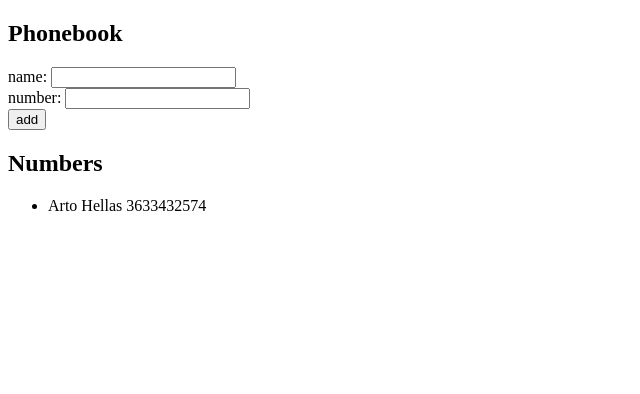
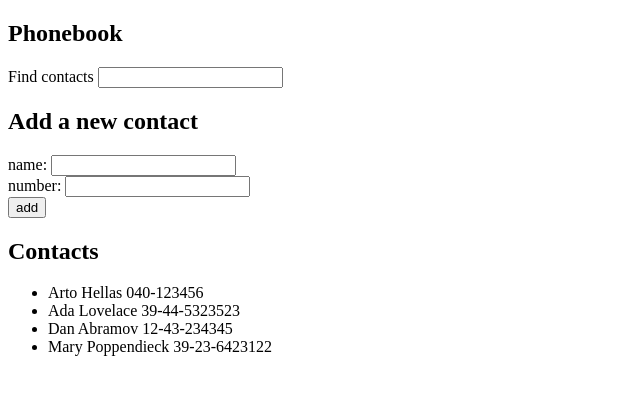
Before and after one commit to judithrea/Full-Stack-Open, a React (Vite) app in the folder part 2/phonebook/: page / in a window 1280 px wide. Shown: the top 394 px of the page, without its empty margins (0-640 px from the left). Built offline with nearby package versions, Linux system fonts and the light colour scheme.

Commit message:
2.9 done

```diff
--- a/part 2/phonebook/src/App.jsx
+++ b/part 2/phonebook/src/App.jsx
@@ -2,12 +2,16 @@ import { useState } from 'react'
 
 const App = () => {
   const [persons, setPersons] = useState([
-    { name: 'Arto Hellas',
-      number: 3633432574
-    }
+    { name: 'Arto Hellas', number: '040-123456', id: 1 },
+    { name: 'Ada Lovelace', number: '39-44-5323523', id: 2 },
+    { name: 'Dan Abramov', number: '12-43-234345', id: 3 },
+    { name: 'Mary Poppendieck', number: '39-23-6423122', id: 4 }
   ])
   const [newName, setNewName] = useState('')
   const [newNumber, setNewNumber] = useState('')
+  const [filter, setFilter] = useState('')
+
+  const filteredPersons = persons.filter(person => person.name.toLowerCase().includes(filter.toLowerCase()))
 
   const addName = (event) => {
     event.preventDefault()
@@ -16,7 +20,7 @@ const App = () => {
       number: newNumber
     }
 
-    const notNewPerson = persons.find(person => person.name === newName)
+    const notNewPerson = persons.find(person => person.name.toLowerCase() === newName.toLowerCase())
 
     notNewPerson ? alert(`${newName} is already added to phonebook`) : setPersons(persons.concat(nameObject))
 
@@ -32,9 +36,15 @@ const App = () => {
     setNewNumber(event.target.value)
   }
 
+  const handleFilterChange = (event) => {
+    setFilter(event.target.value)
+  }
+
   return (
     <div>
       <h2>Phonebook</h2>
+      Find contacts <input value={filter} onChange={handleFilterChange} />
+      <h2>Add a new contact</h2>
       <form onSubmit={addName}>
         <div>
           name: <input value={newName} onChange={handleNameChange}/>
@@ -46,9 +56,14 @@ const App = () => {
           <button type="submit">add</button>
         </div>
       </form>
-      <h2>Numbers</h2>
+      <h2>Contacts</h2>
       <ul>
-        {persons.map(person =>
+        {filteredPersons.length > 0 ?
+         filteredPersons.map(person => <div key={person.name}>
+            <li>
+              {person.name} {person.number}
+            </li>
+          </div>): persons.map(person =>
           <div key={person.name}>
             <li>
               {person.name} {person.number}
```
